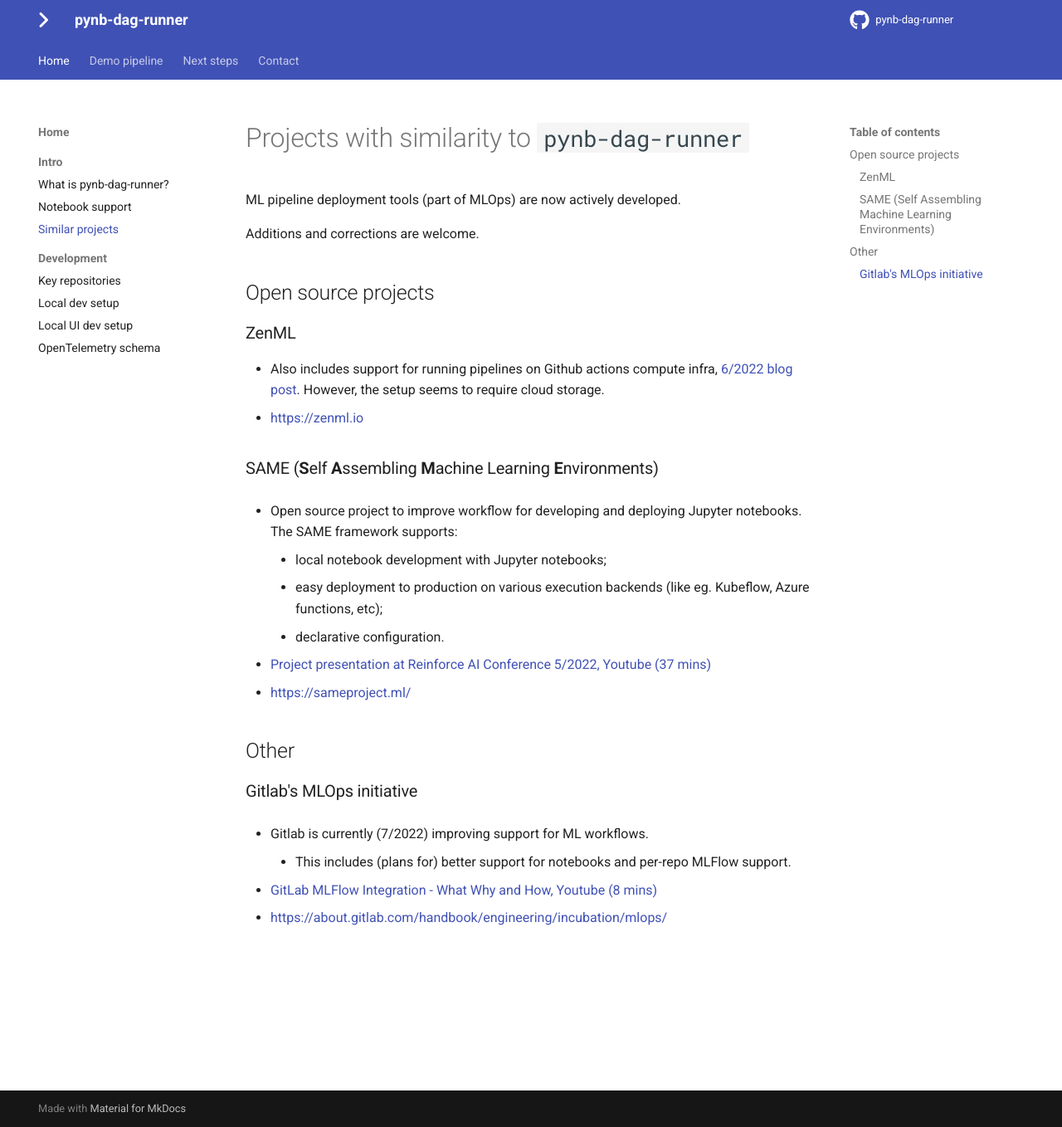
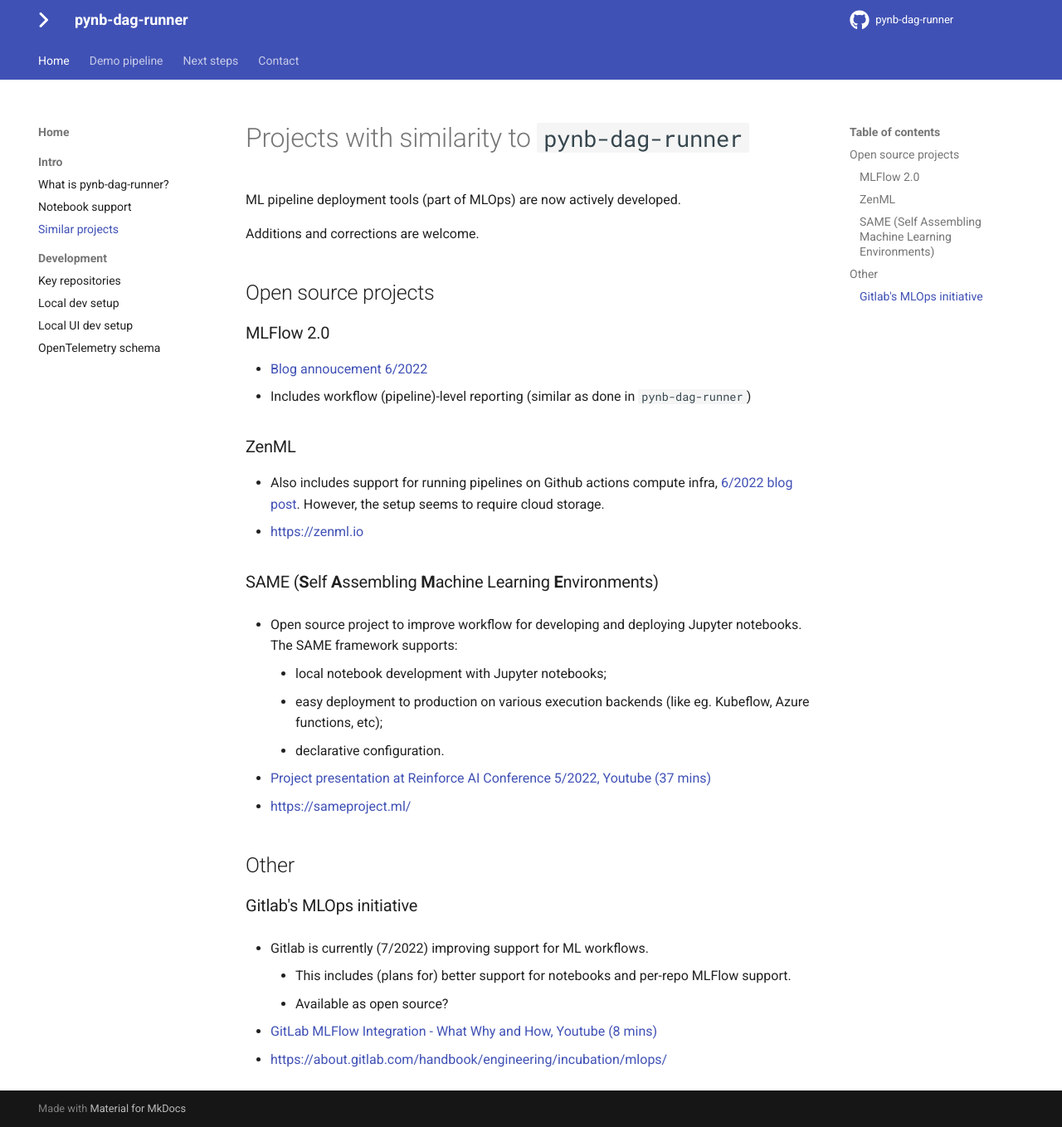
Before and after one commit to composable-logs/composable-logs, an MkDocs documentation site: the page built from docs/docs/home/similar-projects.md, in a window 1280 px wide and 1358 px high. Shown: the whole window at 83% size. Built offline with MkDocs 1.6.1 and Material for MkDocs 9.7.7, drawn with Linux system fonts in a browser that asks for light colours; comment, search, counter and statistics services are not loaded.

Commit message:
revise similar projects

```diff
--- a/docs/docs/home/similar-projects.md
+++ b/docs/docs/home/similar-projects.md
@@ -6,6 +6,9 @@
 
 ## Open source projects
 
+### MLFlow 2.0
+- [Blog annoucement 6/2022](https://databricks.com/blog/2022/06/29/introducing-mlflow-pipelines-with-mlflow-2-0.html)
+- Includes workflow (pipeline)-level reporting (similar as done in `pynb-dag-runner`)
 
 ### ZenML
 - Also includes support for running pipelines on Github actions compute infra, [6/2022 blog post](https://blog.zenml.io/github-actions-orchestrator/). However, the setup seems to require cloud storage.
@@ -28,6 +31,7 @@
 - Gitlab is currently (7/2022) improving support for ML workflows.
 
     - This includes (plans for) better support for notebooks and per-repo MLFlow support.
+    - Available as open source?
 
 - [GitLab MLFlow Integration - What Why and How, Youtube (8 mins)](https://www.youtube.com/watch?v=V4hos3VFeC4)
 - [https://about.gitlab.com/handbook/engineering/incubation/mlops/](https://about.gitlab.com/handbook/engineering/incubation/mlops/)
```
